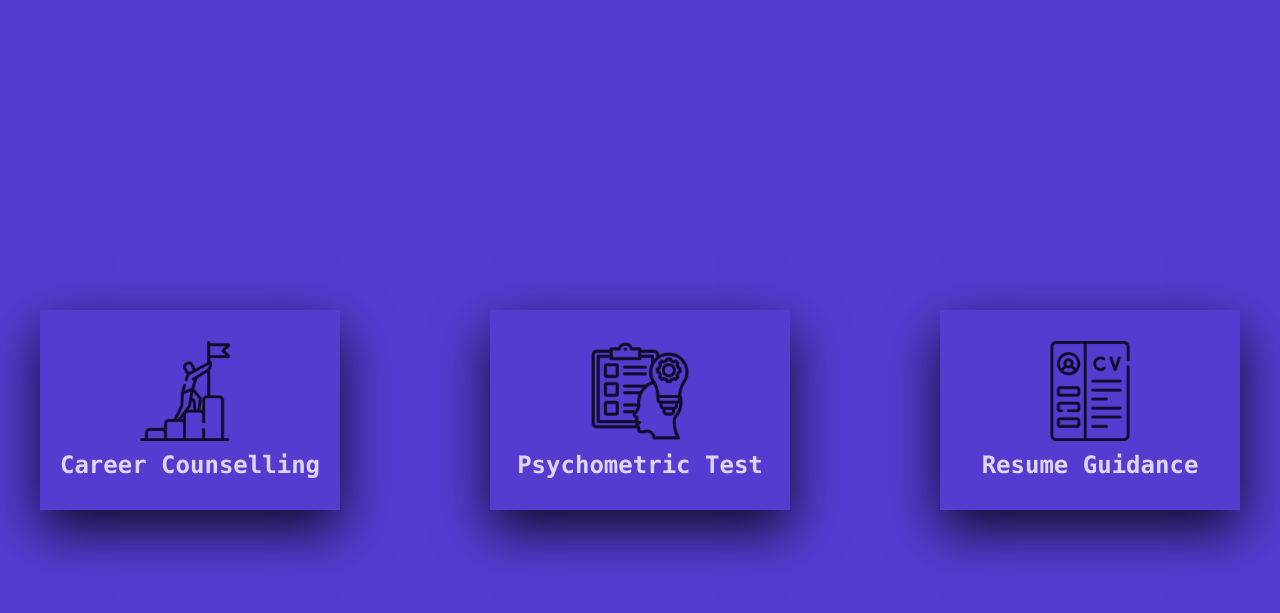
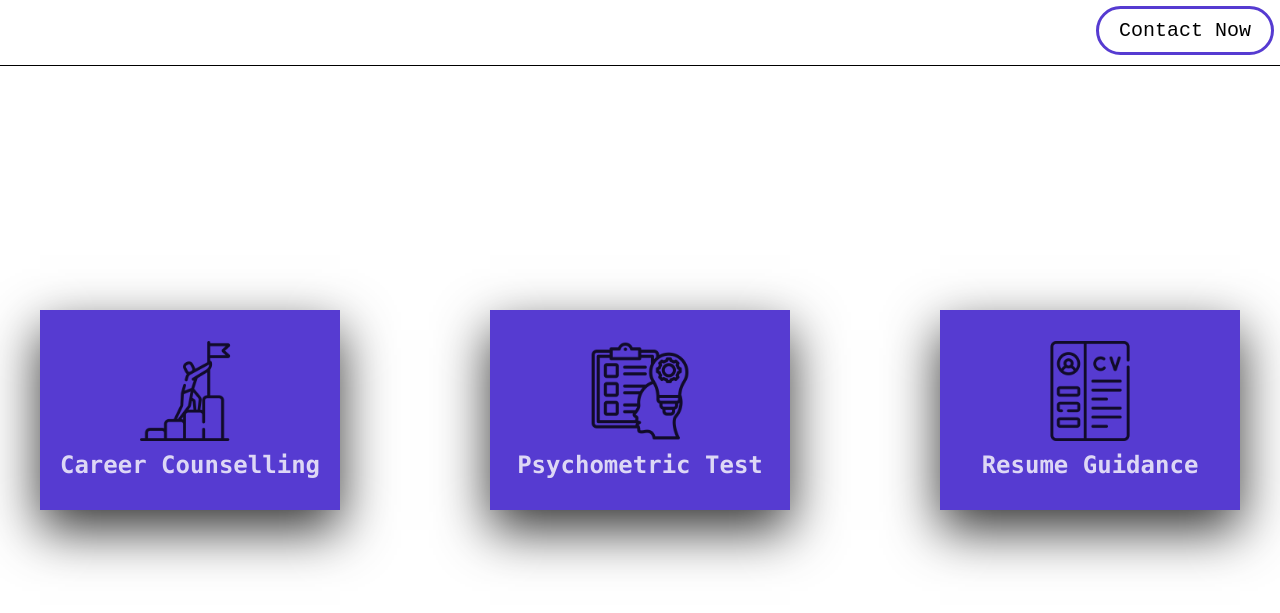
Before and after one commit to natashasant0sh/career-guidance-website, a plain HTML site: page index.html in a window 1280 px wide. Drawn offline with Linux system fonts and the light colour scheme.

Commit message:
changed colour, navbar

```diff
--- a/index.html
+++ b/index.html
@@ -6,6 +6,10 @@
     <title>Career Guidance</title>
 </head>
 <body>
+    <div class="navbar">
+        <a href="#contact" class="contact-now-button">Contact Now</a>
+    </div>
+    <div class="nav-end"></div>
     <div class="container">
         <div class="card">
             <div class="face face1">
@@ -59,6 +63,8 @@
         </div>
 
     </div>
-
+    <div id="footer">
+        <!-- Footer content goes here -->
+    </div>
 </body>
 </html>
--- a/styles.css
+++ b/styles.css
@@ -1,8 +1,50 @@
+/* Update the .navbar class in your styles.css file */
+
+.navbar {
+    position: fixed;
+    top: 0; /* Position the navbar at the top of the page */
+    left: 0;
+    right: 0;
+    height: 60px; /* Adjust the height as needed */
+    z-index: 10; /* Ensure the navbar has a higher z-index than the button */
+}
+
+/* Update the .nav-end class in your styles.css file */
+.nav-end{
+    position: fixed;
+    top: 65px; /* Adjust this value based on the height of your navbar and the desired distance below the button */
+    left: 0;
+    right: 0;
+    height: 0.5px; /* Thin line height */
+    background-color: #000; /* Line color */
+}
+
+/* Add a new class for the contact button */
+.contact-now-button {
+    position: absolute;
+    top: 6px; /* Align the button with the top edge of the navbar */
+    right: 6px; /* Align the button to the right edge of the navbar */
+    color: black;
+    text-decoration: none;
+    font-size: 20px;
+    font-family: 'Roboto Mono', monospace;
+    font-weight: 400;
+    border: 3px #563bd1 solid;
+    padding: 10px 20px;
+    border-radius: 25px;
+    background-color: transparent; /* Set initial background color to transparent */
+    transition: background-color 0.3s ease; /* Smooth transition for hover effect */
+}
+
+.contact-now-button:hover {
+    background-color: rgba(128, 128, 128, 0.5);
+}
+
 body{
     margin: 0;
     padding: 0;
     min-height: 100vh;
-    background: #563bd1;
+    background: #fff;
     display: flex;
     justify-content: center;
     align-items: center;
@@ -63,7 +105,7 @@ body:before{
 }
 
 .container .card:hover .face.face1{
-    background: #BBE2EC;
+    background: #40A2E3;
     transform: translateY(0);
 }
 
@@ -84,14 +126,14 @@ body:before{
 .container .card .face.face1 .content h3{
     margin: 10px 0 0;
     padding: 0;
-    color: #fff;
+    color: #FFF;
     text-align: center;
     font-size: 1.5rem;
 }
 
 .container .card .face.face2{
     position: relative;
-    background: #fff;
+    background: #FFF6E9;
     display: flex;
     justify-content: center;
     align-items: center;
@@ -117,5 +159,5 @@ body:before{
 
 .container .card .face.face2 .content a:hover{
     background: #333;
-    color: #fff;
+    color: #FFF6E9;
 }
```
